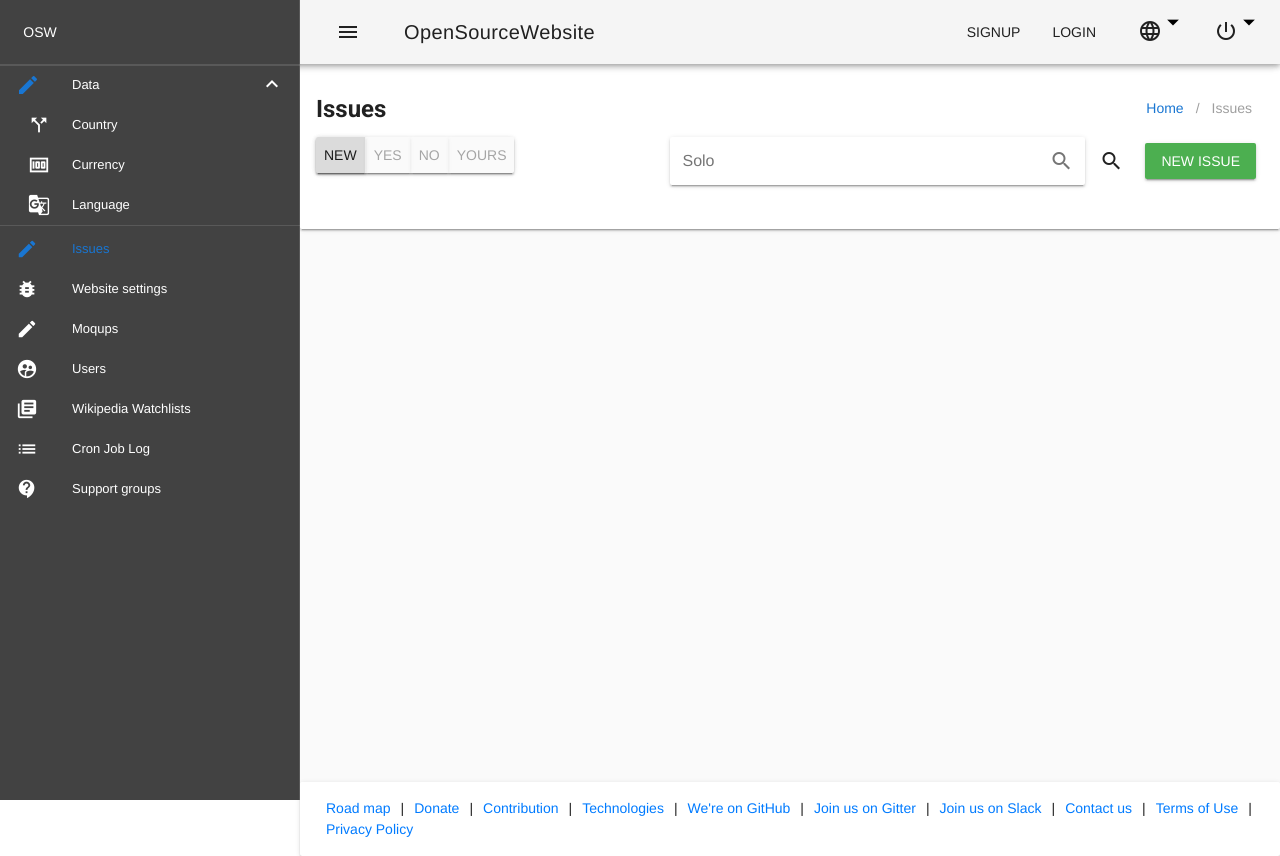
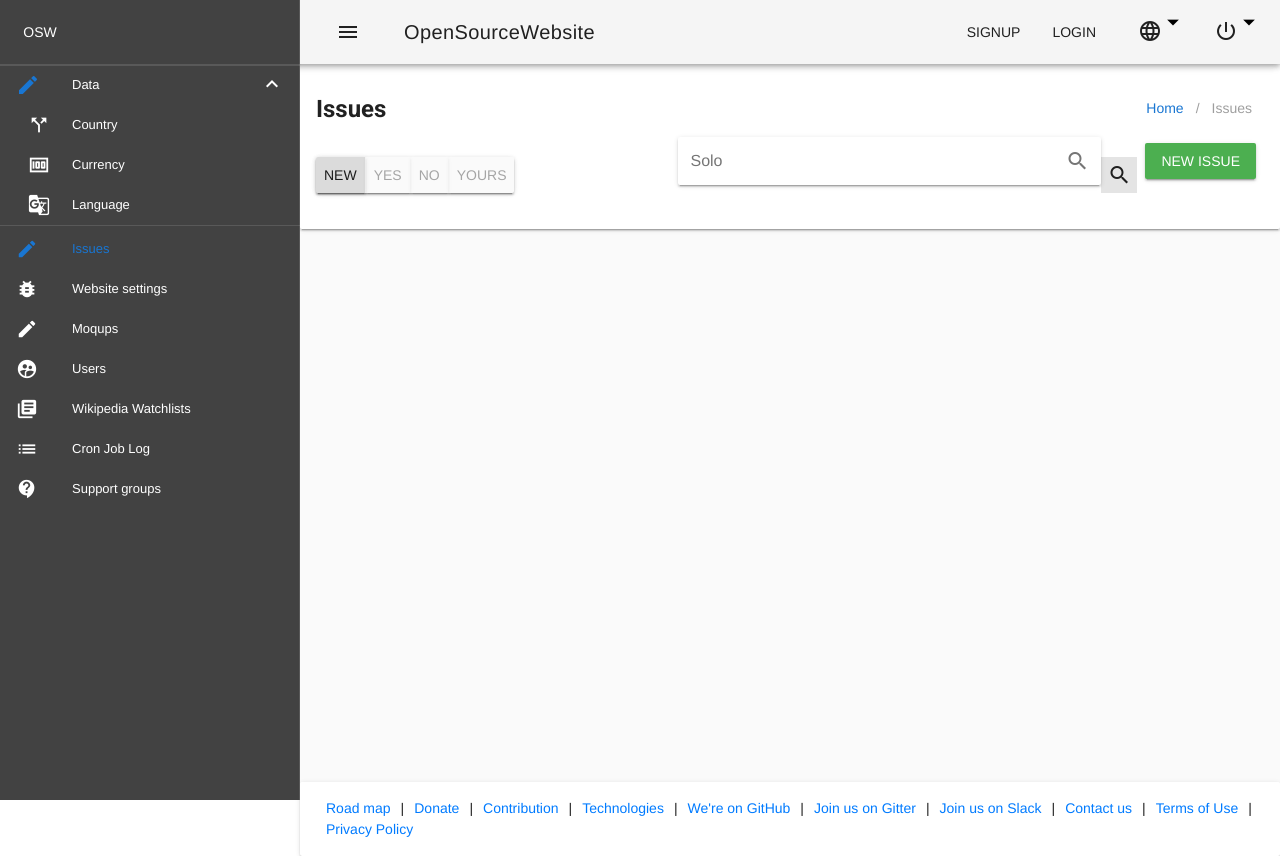
Before and after one commit to 00King00/opensource, a Vue app: page /issue in a window 1280 px wide. Built offline with nearby package versions, Linux system fonts and the light colour scheme.

Commit message:
fixed search btn

```diff
--- a/src/views/Issues.vue
+++ b/src/views/Issues.vue
@@ -7,7 +7,7 @@
 				v-breadcrumbs(:items='items')
 					template(v-slot:item='props')
 						v-breadcrumbs-item(:to='props.item.to', :disabled="props.item.disabled") {{ props.item.text }}
-			v-layout(justify-space-between)
+			v-layout(justify-space-between align-center)
 				v-flex.text-xs-left()
 					v-btn-toggle(v-model="toggle_btn")
 						v-btn( value="New"  ) New
@@ -18,9 +18,9 @@
 				v-flex
 					v-layout(justify-space-between)
 						v-flex
-							v-layout(justify-space-between)
+							v-layout(justify-space-between align-center)
 								v-text-field(label='Solo', single-line, solo append-icon="search")
-								v-btn.px-0(icon)
+								v-btn.px-0(icon).ma-0
 									v-icon search
 						v-btn(color="success") New Issue
 
@@ -53,6 +53,8 @@ export default {
 }
 </script>
 <style scoped lang="sass">
-.btn--active .btn__content:before
-	background-color: red
+.v-btn--icon:before
+	border-radius: unset
+.v-btn--icon:before
+	background-color: currentColor
 </style>
```
